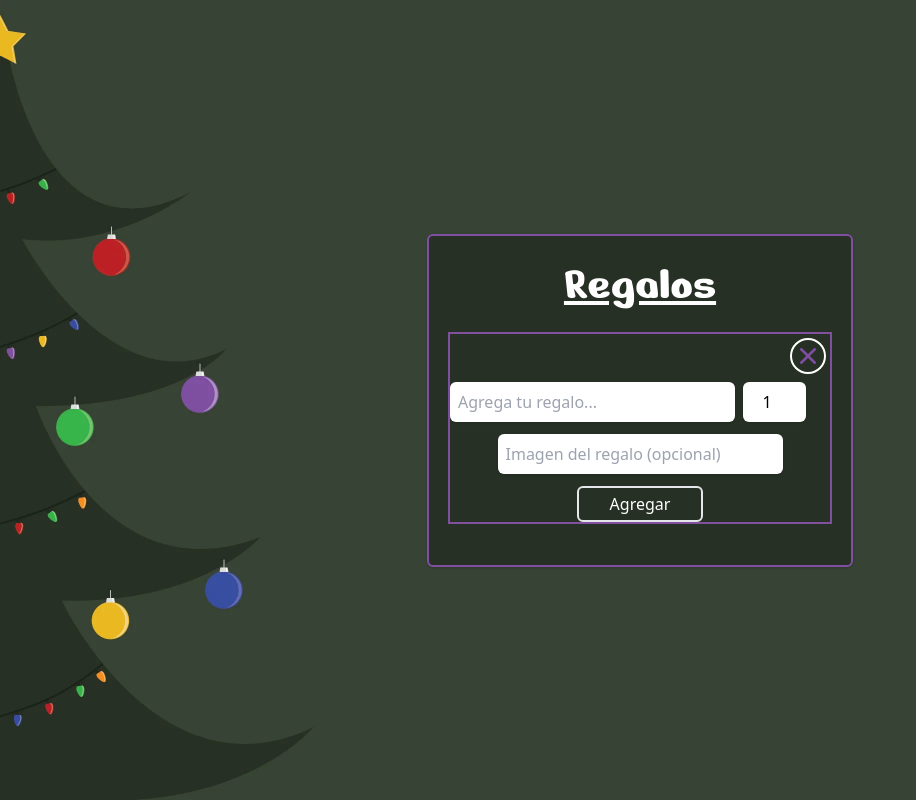
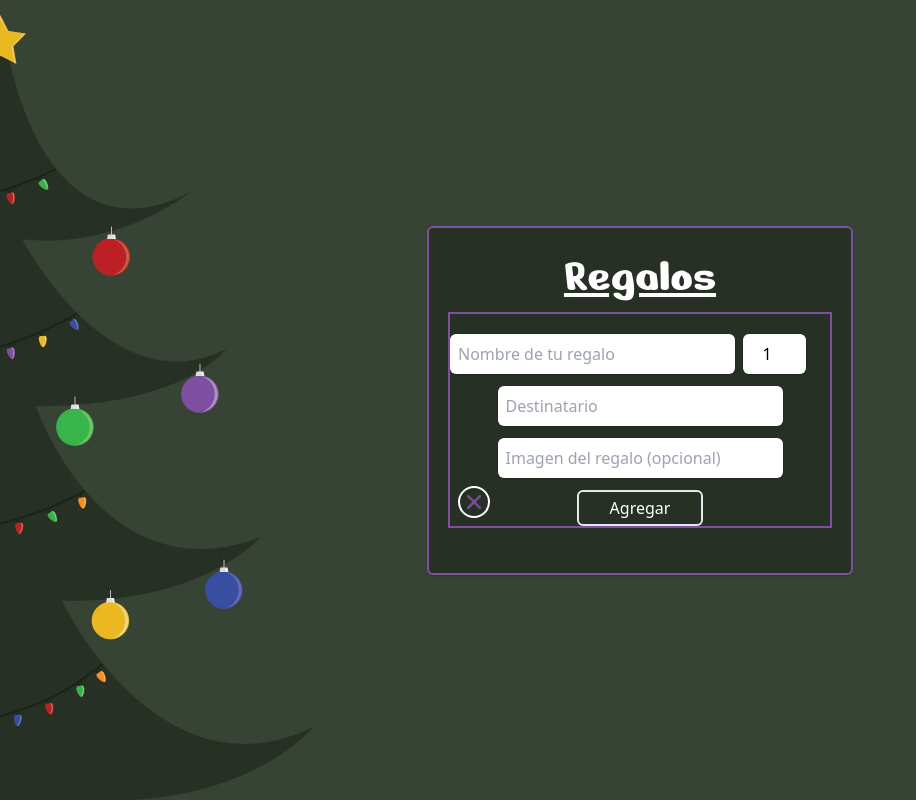
Before and after one commit to Joadevy/adviency, a React (Vite) app: page / in a window 1280 px wide. Both pictures are taken after a click on the button "Agregar regalos". Shown: the whole page, without its empty margins (0-916 px from the left). Built offline with nearby package versions, Linux system fonts and the light colour scheme; the HTML template or start-up script is replaced by a standard one.

Commit message:
Dia 12: agregar y mostrar campo destinatario

```diff
--- a/src/Components/GiftContainer.tsx
+++ b/src/Components/GiftContainer.tsx
@@ -11,6 +11,7 @@ export type Gift = {
   amount: number;
   unitPrice?: number;
   urlImg?: string;
+  recipient: string;
 };
 
 function replacer(key: string, value: any) {
@@ -97,8 +98,8 @@ export const GiftContainer = () => {
           </button>
         ) : (
           <div>
-            <hr className="border-1 border-primary-purple -mt-5 mb-5" />
-            <p className="text-white text-center font-comforta text-lg my-5">
+            <hr className="border-1 border-primary-purple -mt-5 mb-7" />
+            <p className="text-white text-center font-comforta text-lg my-7">
               <span className="text-primary-gold">❖</span> Vámos, agrega algún
               regalo, es <span className="text-primary-gold">Navidad!</span>
             </p>
@@ -107,14 +108,14 @@ export const GiftContainer = () => {
       </div>
       {isModalOpen && (
         <dialog
-          className="bg-primary-green-dark pt-12 border-2 border-primary-purple absolute w-80 xl:w-96 top-20 left-1/2 -translate-x-1/2 -translate-y-1/2"
+          className="bg-primary-green-dark pt-5 border-2 border-primary-purple absolute w-80 xl:w-96 top-20 left-1/2 -translate-x-1/2 -translate-y-1/2"
           open={isModalOpen}
           onClose={() => toggleModal(false)}
         >
           <GiftInput addGift={addGift} />
 
           <button
-            className="text-white absolute top-1 right-1 border-2 border-white hover:border-primary-purple h-9 w-9 rounded-full hover:bg-primary-green  transition-colors"
+            className="text-white absolute bottom-2 left-2 border-2 border-white hover:border-primary-purple h-8 w-8 rounded-full hover:bg-primary-green  transition-colors"
             onClick={() => toggleModal(false)}
           >
             <img alt="" className="w-full h-full" src={closeBtn} />
--- a/src/Components/GiftInput.tsx
+++ b/src/Components/GiftInput.tsx
@@ -6,9 +6,15 @@ type props = {
   addGift: (_: Gift) => void;
 };
 
+const normalize = (str: string) => {
+  return str.charAt(0).toUpperCase() + str.slice(1).toLowerCase();
+};
+
 export const GiftInput: FC<props> = ({ addGift }) => {
   const [inputValue, setInputValue] = useState<string>("");
   const [giftImg, setGiftImg] = useState<string>("");
+  const [recipient, setRecipient] = useState<string>("");
+
   const [amount, setAmount] = useState<number>(1);
 
   const handleEnter = (e: React.KeyboardEvent<HTMLElement>) => {
@@ -25,10 +31,10 @@ export const GiftInput: FC<props> = ({ addGift }) => {
 
     const newGift: Gift = {
       id: new Date().getTime(),
-      desc:
-        inputValue.charAt(0).toUpperCase() + inputValue.slice(1).toLowerCase(),
+      desc: normalize(inputValue),
       amount: amount,
       urlImg: giftImg,
+      recipient: normalize(recipient),
     };
 
     addGift(newGift);
@@ -38,6 +44,7 @@ export const GiftInput: FC<props> = ({ addGift }) => {
   const clearInputs = () => {
     setInputValue("");
     setGiftImg("");
+    setRecipient("");
   };
 
   const handleInput = (e: React.ChangeEvent<HTMLInputElement>) => {
@@ -52,7 +59,7 @@ export const GiftInput: FC<props> = ({ addGift }) => {
       <div className="flex gap-3 md:gap-2">
         <input
           className="w-3/4 rounded-md bg-white p-2 shadow outline-none focus:outline-primary-purple"
-          placeholder="Agrega tu regalo..."
+          placeholder="Nombre de tu regalo"
           type="text"
           value={inputValue}
           onChange={handleInput}
@@ -68,6 +75,14 @@ export const GiftInput: FC<props> = ({ addGift }) => {
         />
       </div>
       <input
+        required
+        className="w-3/4 self-center rounded-md bg-white p-2 shadow outline-none focus:outline-primary-purple"
+        placeholder="Destinatario"
+        type="text"
+        value={recipient}
+        onChange={(e) => setRecipient(e.target.value)}
+      />
+      <input
         className="w-3/4 self-center rounded-md bg-white p-2 shadow outline-none focus:outline-primary-purple"
         placeholder="Imagen del regalo (opcional)"
         type="text"
--- a/src/Components/GiftList.tsx
+++ b/src/Components/GiftList.tsx
@@ -22,19 +22,25 @@ export const GiftList: FC<props> = ({ gifts, handleRemove }) => {
             <div className="flex gap-2 items-center">
               <div className="w-14 h-14 border-2 border-primary-gold rounded-md">
                 <img
+                  alt=""
                   className="w-full h-full"
                   src={
                     isImage(gift.urlImg!)
                       ? gift.urlImg
                       : "https://static.vecteezy.com/system/resources/previews/010/263/593/original/round-gift-box-image-with-a-dark-red-color-wrap-paper-and-orange-color-ribbon-christmas-gift-on-a-transparent-background-gift-images-for-birthdays-anniversaries-or-christmas-events-design-free-png.png"
                   }
-                  alt=""
                 />
               </div>
-              <p className="overflow-hidden">
-                {gift.desc}
-                <span className="text-primary-gold ml-2">×{gift.amount}</span>
-              </p>
+              <div className="flex flex-col md:flex-row md:gap-2">
+                <p className="overflow-hidden">
+                  {gift.desc}
+                  <span className="text-primary-gold ml-2">×{gift.amount}</span>
+                </p>
+                <p className="overflow-hidden">
+                  ↪ para:
+                  <span className="text-primary-purple"> {gift.recipient}</span>
+                </p>
+              </div>
             </div>
             <button className="w-5 h-5" onClick={() => handleRemove(gift.desc)}>
               <img alt="remove element" className="w-full" src={removeIcon} />
```
